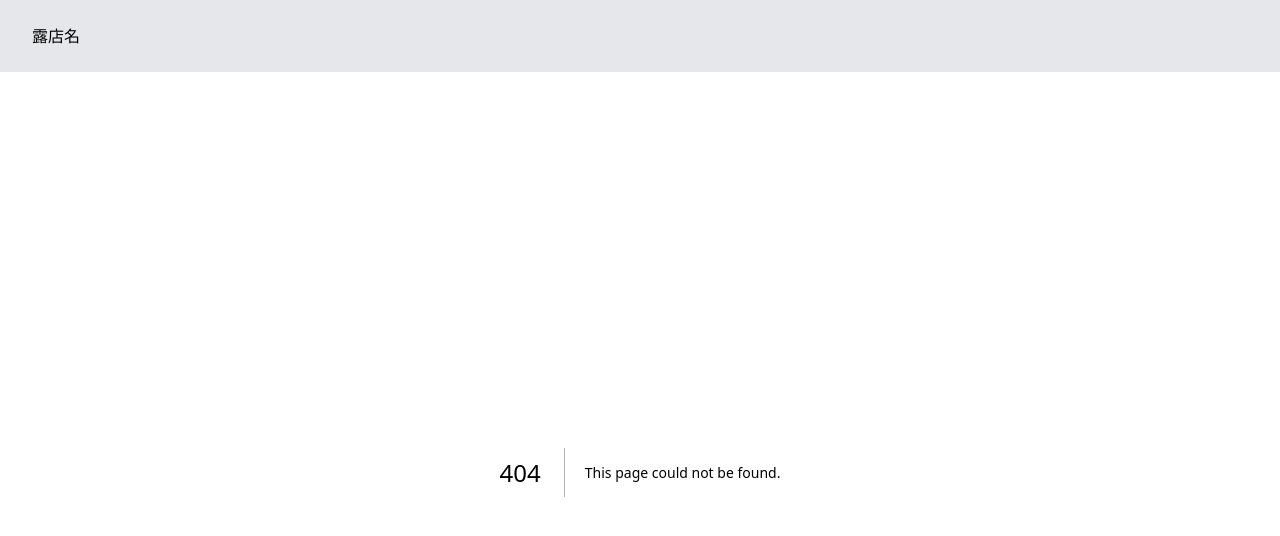
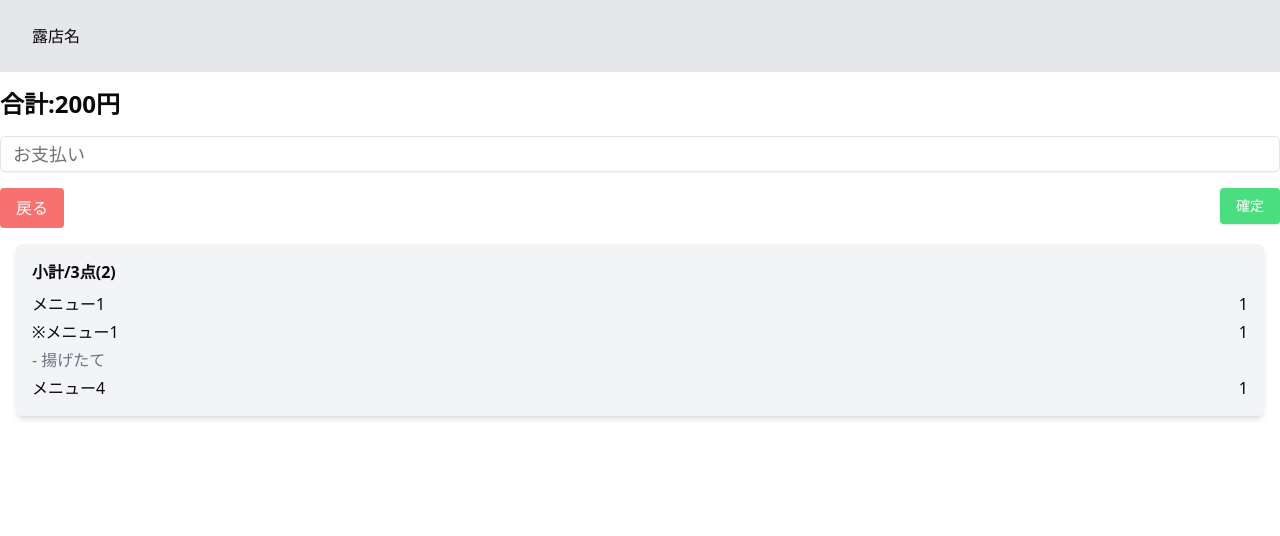
Before and after one commit to hirune05/EasyCreateRotenAppWeb, a Next.js app in the folder frontend/: page /casher in a window 1280 px wide. Before the commit this address had no page. Shown: the top 536 px of the page. Built offline with nearby package versions, Linux system fonts and the light colour scheme.

Commit message:
feat: "会計画面の見た目を作成"

```diff
--- /dev/null
+++ b/frontend/app/casher/page.tsx
@@ -0,0 +1,49 @@
+import { Button } from '@/components/ui/button'
+import { Input } from '@/components/ui/input'
+import Link from 'next/link'
+
+export default function Page() {
+  return (
+    <>
+      <div className='my-4'>
+        <p className='text-2xl my-4 font-bold'>合計:200円</p>
+        <Input
+          className='text-lg text-gray-300'
+          type='number'
+          placeholder='お支払い'
+        />
+      </div>
+      <div className='flex justify-between mb-4'>
+        <Link
+          className='bg-red-400 text-white py-2 px-4 rounded'
+          href={'reception'}
+        >
+          戻る
+        </Link>
+        <Button className='bg-green-400 text-white py-2 px-4 rounded'>
+          確定
+        </Button>
+      </div>
+      <div className='bg-gray-100 p-4 rounded-md shadow-md mx-4'>
+        <p className='font-bold mb-2'>小計/3点(2)</p>
+        <ul className='space-y-1'>
+          <li className='flex justify-between'>
+            <span>メニュー1</span>
+            <span>1</span>
+          </li>
+          <li className='flex justify-between'>
+            <span>※メニュー1</span>
+            <span>1</span>
+          </li>
+          <li className='flex justify-between text-gray-500'>
+            <span>- 揚げたて</span>
+          </li>
+          <li className='flex justify-between'>
+            <span>メニュー4</span>
+            <span>1</span>
+          </li>
+        </ul>
+      </div>
+    </>
+  )
+}
```
